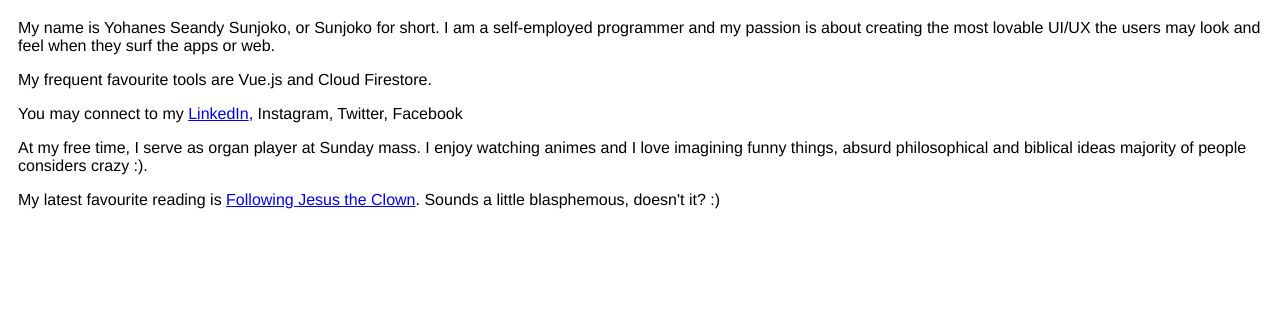
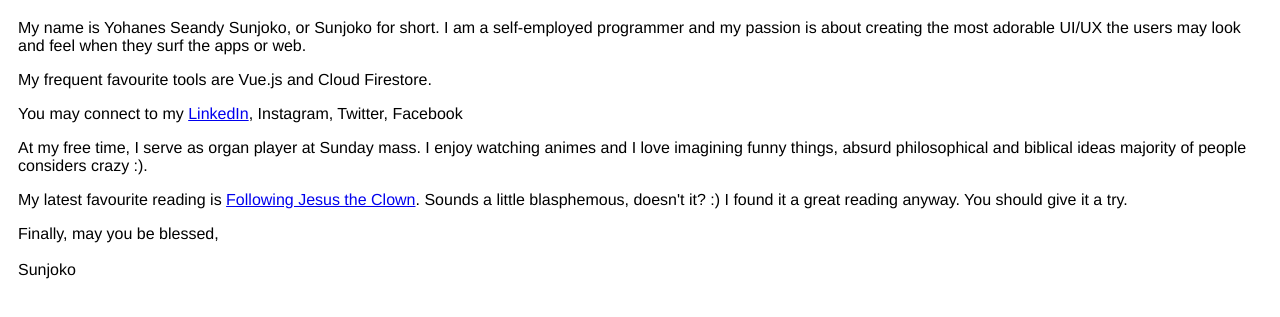
Before and after one commit to yssunjoko/home, a plain HTML site: page index.html in a window 1280 px wide. Shown: the part 341-658 px from the top of the page. Drawn offline with Linux system fonts and the light colour scheme.

Commit message:
change text and modify link

```diff
--- a/index.html
+++ b/index.html
@@ -26,10 +26,11 @@
   <img class="profpic" src="img/me_small.png" />
   <h1 class="title">Hello! 喂!</h1>
   <p>My name is Yohanes Seandy Sunjoko, or Sunjoko for short.
-    I am a self-employed programmer and my passion is about creating the most lovable UI/UX the users may look and feel
+    I am a self-employed programmer and my passion is about creating the most adorable UI/UX the users may look and feel
     when they surf the apps or web.</p>
   <p>My frequent favourite tools are Vue.js and Cloud Firestore.</p>
-  <p>You may connect to my <a href="https://www.linkedin.com/in/yohanes-sunjoko-04284949">LinkedIn</a>, Instagram,
+  <p>You may connect to my <a target="_blank" href="https://www.linkedin.com/in/yohanes-sunjoko-04284949">LinkedIn</a>,
+    Instagram,
     Twitter,
     Facebook</p>
   <p>At my free time, I serve as organ player at Sunday mass. I enjoy watching animes and I love imagining funny things,
@@ -38,7 +39,9 @@
     majority of people considers crazy :).</p>
   <p>My latest favourite reading is <a target="_blank"
       href="http://repository.stftjakarta.ac.id/wp-content/uploads/2017/08/Following-Jesus-the-Clown-Jurnal-Theology-Today-Uji-Similarity.pdf">Following
-      Jesus the Clown</a>. Sounds a little blasphemous, doesn't it? :)</p>
+      Jesus the Clown</a>. Sounds a little blasphemous, doesn't it? :) I found it a great reading anyway. You should
+    give it a try.</p>
+  <p>Finally, may you be blessed,<br /><br />Sunjoko</p>
 </body>
 
 <style>
```
